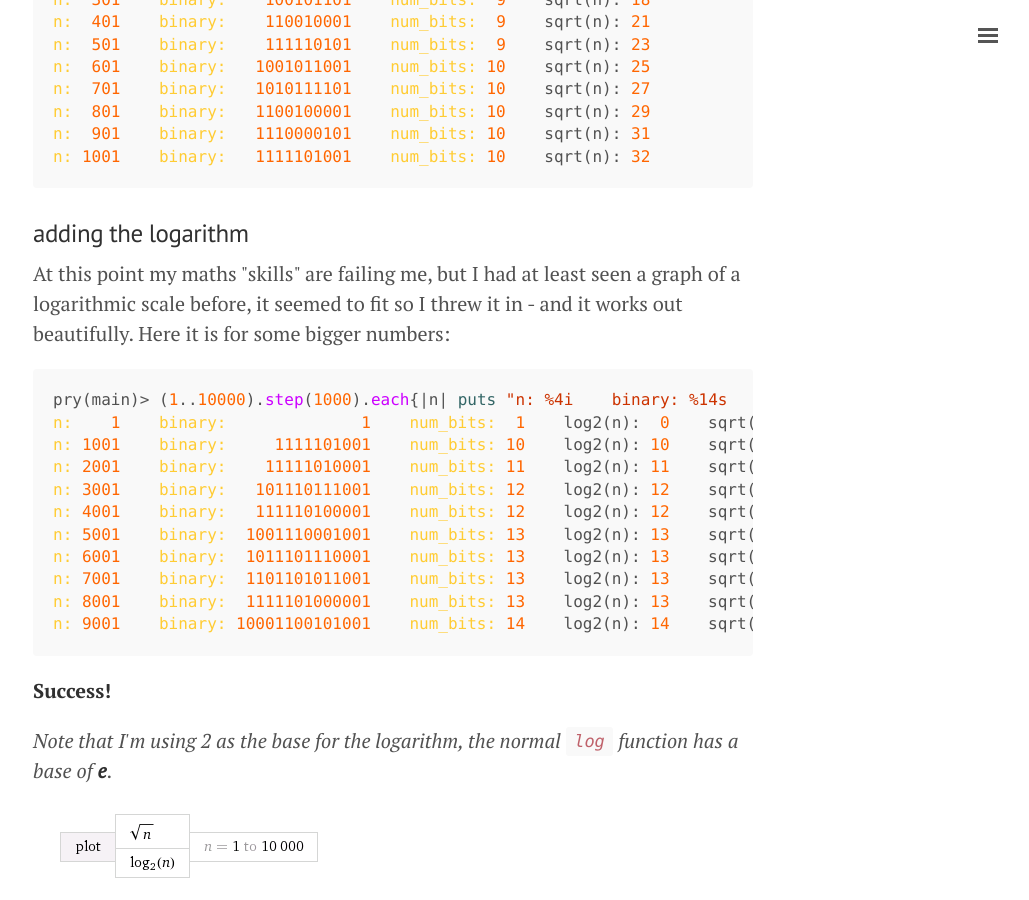
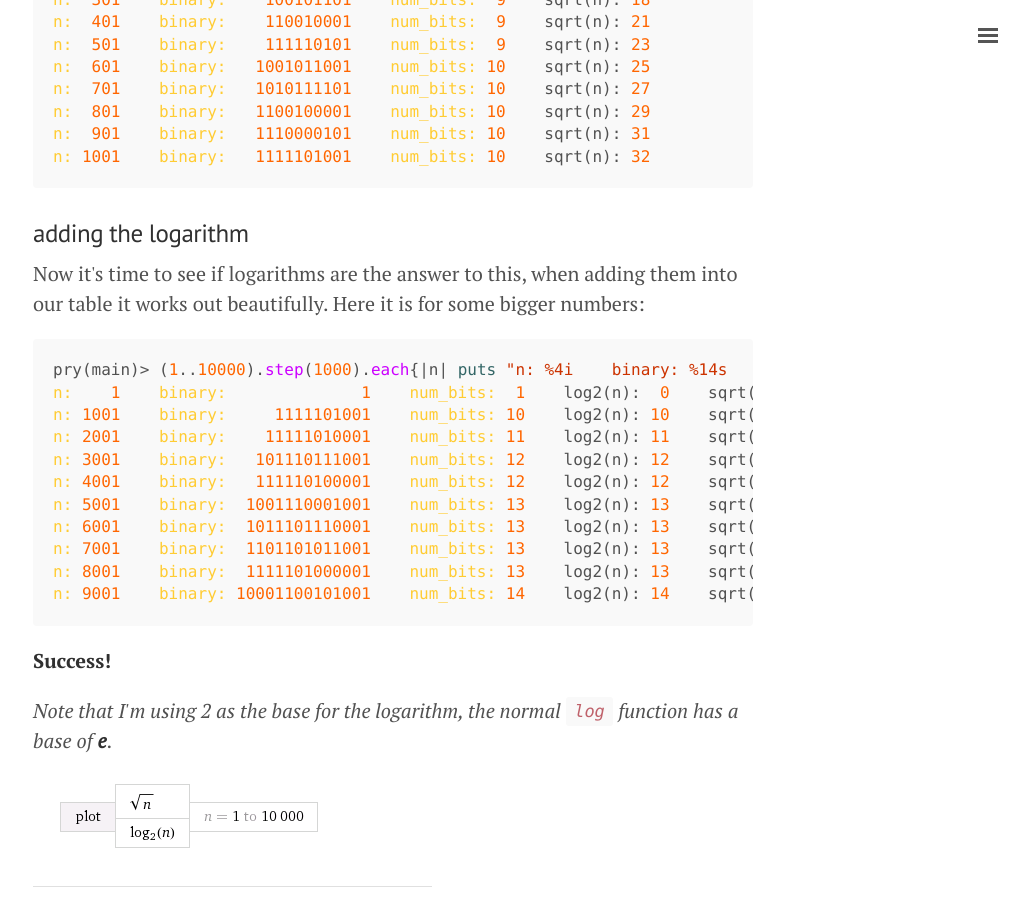
Before and after one commit to jsborjesson/jsborjesson.github.io, a Jekyll site: the page built from _posts/2016-05-09-big-oh-no.md, in a window 1280 px wide and 900 px high, scrolled down 2372 px. Shown: the whole window, without its empty margins (247-1276 px from the left). Built offline with Jekyll 4.4.1, drawn with Linux system fonts in a browser that asks for light colours; formulas are drawn with MathJax 3.

Commit message:
Shorten prose

````diff
--- a/_posts/2016-05-09-big-oh-no.md
+++ b/_posts/2016-05-09-big-oh-no.md
@@ -95,9 +95,8 @@ n: 1001    binary:   1111101001    num_bits: 10    sqrt(n): 32
 
 ### adding the logarithm
 
-At this point my maths "skills" are failing me, but I had at least seen a graph
-of a logarithmic scale before, it seemed to fit so I threw it in - and it works
-out beautifully. Here it is for some bigger numbers:
+Now it's time to see if logarithms are the answer to this, when adding them
+into our table it works out beautifully. Here it is for some bigger numbers:
 
 ```ruby
 pry(main)> (1..10000).step(1000).each{|n| puts "n: %4i    binary: %14s    num_bits: %2i    log2(n): %2i    sqrt(n): %i" % [n, n.to_s(2), n.to_s(2).length, Math.log2(n).ceil, Math.sqrt(n).ceil]}
````
